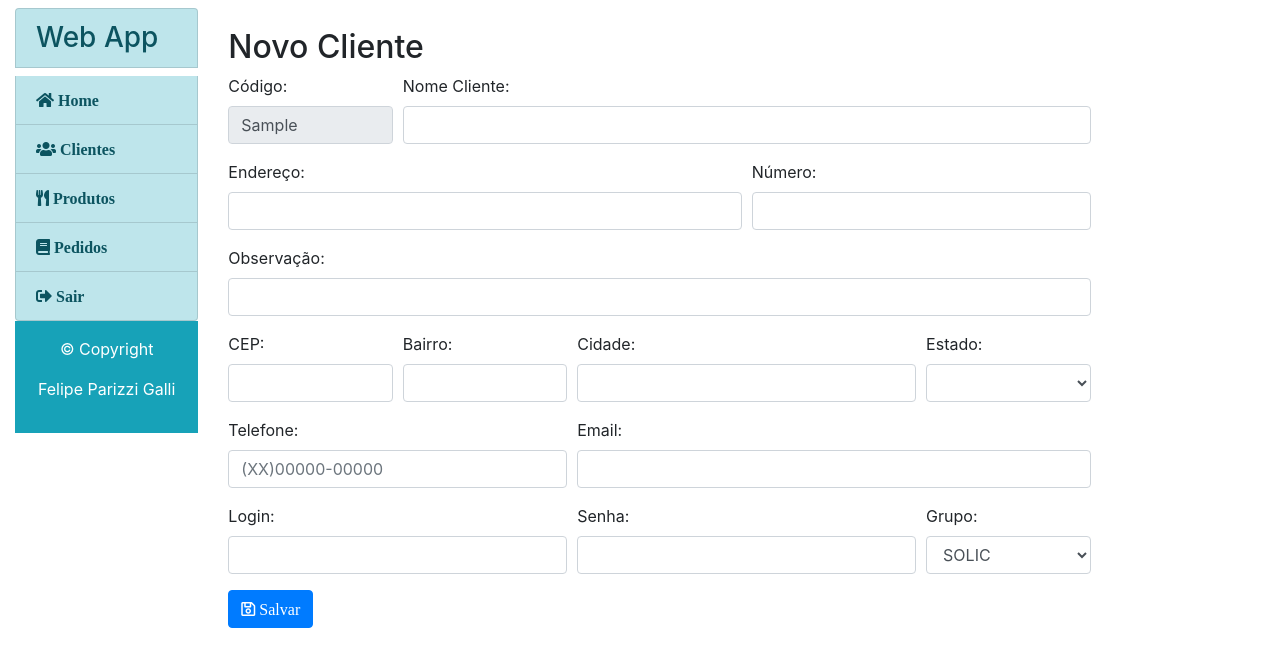
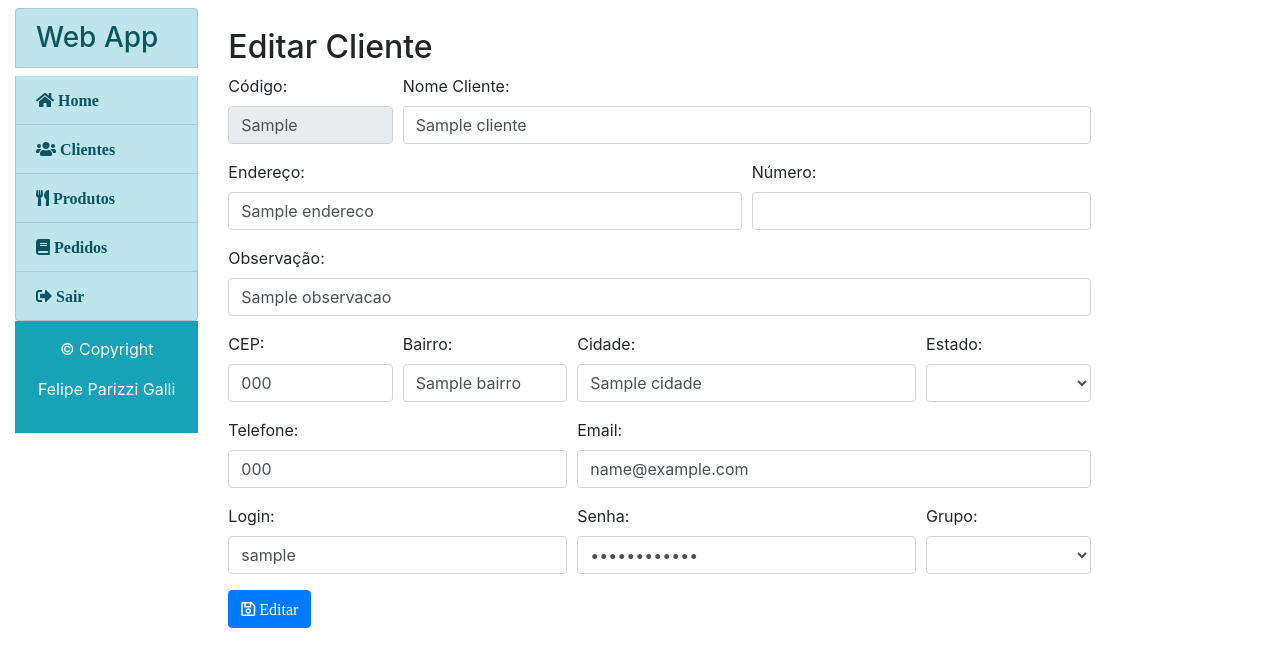
Before and after one commit to felipepg22/webPythonProjetoWeb2020_02, a Flask app: template mod_cliente/templates/formCliente.html in a window 1280 px wide. Shown: the part 100-767 px from the top of the page. Run offline with Flask 2, Linux system fonts and the light colour scheme; the template is opened without the code that fills it: most values are stand-ins (such as "Sample title", 1, 10 or a date in 2020); some libraries are stand-ins or nearby versions.

Commit message:
Update feito

```diff
--- a/mod_cliente/clienteBD.py
+++ b/mod_cliente/clienteBD.py
@@ -95,8 +95,8 @@ class Clientes(object):
             c.close()
 
             return "Cliente editado com sucesso!"
-        except:
-            return "Erro ao editar cliente!"
+        except Exception as e:
+            return "Erro ao editar cliente!" + str(e)
 
     def delete(self):
         try:
--- a/mod_cliente/templates/formCliente.html
+++ b/mod_cliente/templates/formCliente.html
@@ -3,8 +3,13 @@
 
 {% block content %}
 
+    {% if cliente.id_cliente == 0: %}
     <h2>Novo Cliente</h2>
     <form action="{{ url_for('cliente.addCliente') }}" method="POST">
+    {% else: %}
+    <h2>Editar Cliente</h2>
+    <form action="{{ url_for('cliente.editCliente') }}" method="POST">
+    {% endif %}
         <div class="form-row">
             <div class="form-group col-2">
                 <label for="id_cliente">Código:</label>
@@ -12,42 +17,42 @@
             </div>
             <div class="form-group col-8">
                 <label for="nome">Nome Cliente:</label>
-                <input id="nome" name="nome" class="form-control" type="text">
+                <input id="nome" value="{{ cliente.nome }}" name="nome" class="form-control" type="text">
             </div>
         </div>
         <div class="form-row">
             <div class="form-group col-6">
                 <label for="endereco">Endereço:</label>
-                <input id="endereco" name="endereco" class="form-control" type="text">
+                <input id="endereco" value="{{ cliente.endereco }}" name="endereco" class="form-control" type="text">
             </div>
             <div class="form-group col-4">
                 <label for="numero">Número:</label>
-                <input id="numero" name="numero" class="form-control" type="number">
+                <input id="numero" value="{{ cliente.numero }}" name="numero" class="form-control" type="number">
             </div>
         </div>
         <div class="form-row">
             <div class="form-group col-10">
                 <label for="observacao">Observação:</label>
-                <input id="observacao" name="observacao" class="form-control" type="text">
+                <input id="observacao" value="{{ cliente.observacao }}" name="observacao" class="form-control" type="text">
             </div>
         </div>
         <div class="form-row">
             <div class="form-group col-2">
                 <label for="cep">CEP:</label>
-                <input id="cep" name="cep" class="form-control" type="text">
+                <input id="cep" value="{{ cliente.cep }}" name="cep" class="form-control" type="text">
             </div>
             <div class="form-group col-2">
                 <label for="bairro">Bairro:</label>
-                <input id="bairro" name="bairro" class="form-control" type="text">
+                <input id="bairro" value="{{ cliente.bairro }}" name="bairro" class="form-control" type="text">
             </div>
             <div class="form-group col-4">
                 <label for="cidade">Cidade:</label>
-                <input id="cidade" name="cidade" class="form-control" type="text">
+                <input id="cidade" value="{{ cliente.cidade }}" name="cidade" class="form-control" type="text">
             </div>
             <div class="form-group col-2">
                 <label for="estado">Estado:</label>
                 <select id="estado" name="estado" class="form-control">
-                    <option value=""></option>
+                    <option value="{{ cliente.estado }}"></option>
                     <option value="SC">SC</option>
                     <option value="PR">PR</option>
                     <option value="RJ">RJ</option>
@@ -58,29 +63,34 @@
         <div class="form-row">
             <div class="form-group col-4">
                 <label for="telefone">Telefone:</label>
-                <input id="telefone" name="telefone" placeholder="(XX)00000-00000" class="form-control" type="tel">
+                <input id="telefone" value="{{ cliente.telefone }}" maxlength="11" name="telefone" placeholder="(XX)00000-00000" class="form-control" type="tel">
             </div>
             <div class="form-group col-6">
                 <label for="email">Email:</label>
-                <input id="email" name="email" class="form-control" type="email">
+                <input id="email" value="{{ cliente.email }}" name="email" class="form-control" type="email">
             </div>
         </div>
         <div class="form-row">
             <div class="form-group col-4">
                 <label for="login">Login:</label>
-                <input id="login" name="login" class="form-control" type="text">
+                <input id="login" value="{{ cliente.login }}" name="login" class="form-control" type="text">
             </div>
             <div class="form-group col-4">
                 <label for="senha">Senha:</label>
-                <input id="senha" name="senha" class="form-control" type="password">
+                <input id="senha" value="{{ cliente.senha }}" name="senha" class="form-control" type="password">
             </div>
             <div class="form-group col-2">
                 <label for="grupo">Grupo:</label>
-                <select id="grupo" name="grupo" class="form-control">
+                <select id="grupo"  name="grupo" class="form-control">
+                    <option value="{{ cliente.grupo }}"></option>
                     <option value="SOLIC">SOLIC</option>
                 </select>
             </div>
         </div>
-        <button type="submit" class="btn btn-primary"><i class="far fa-save">  Salvar</i></button>
+        {% if cliente.id_cliente == 0: %}
+        <button type="submit" name="salvaInsereUsuarioDB" class="btn btn-primary"><i class="far fa-save">  Salvar</i></button>
+        {% else: %}
+        <button type="submit" name="salvaEditaUsuarioDB" class="btn btn-primary"><i class="far fa-save">  Editar</i></button>
+        {% endif %}
     </form>
 {% endblock %}
```
Also changed, not shown: mod_cliente/cliente.py (+16 -15 lines), mod_cliente/templates/formListaClientes.html (+3 -5 lines).
